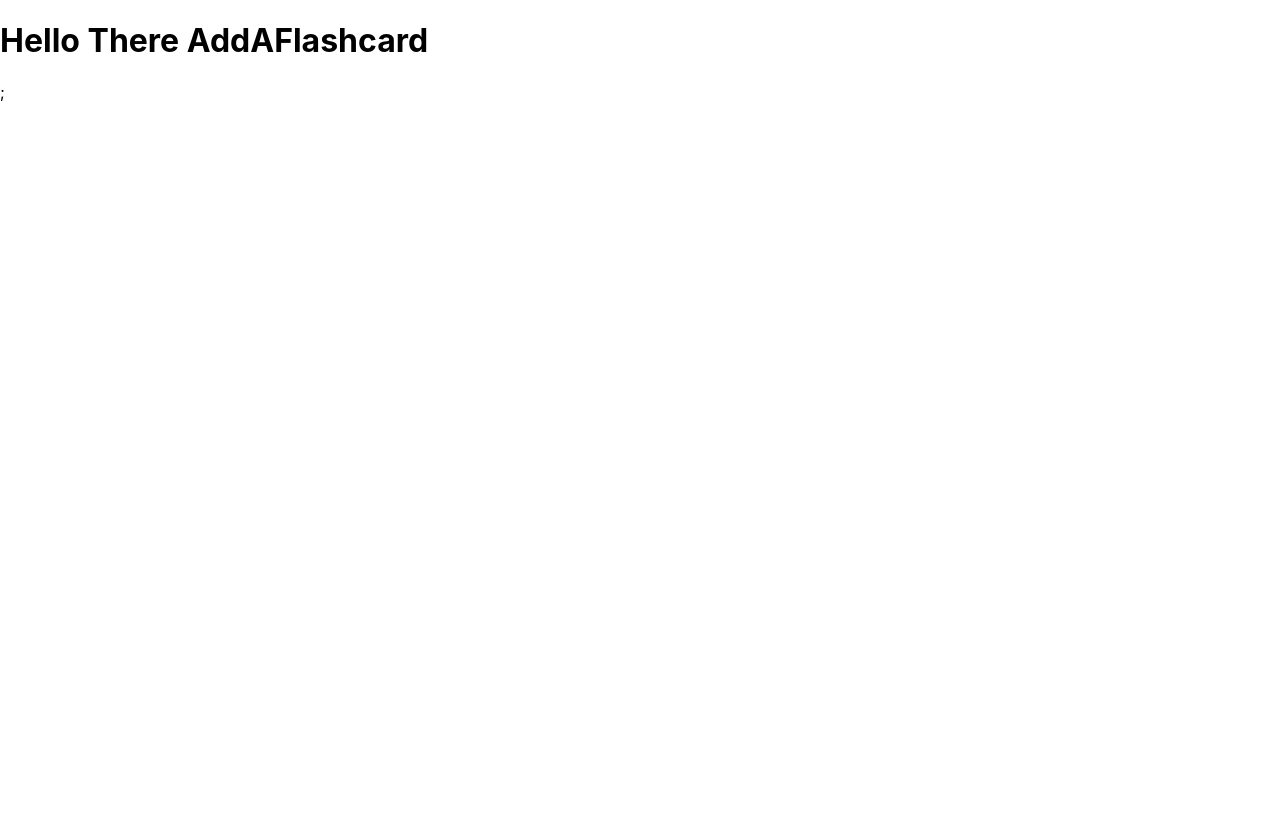
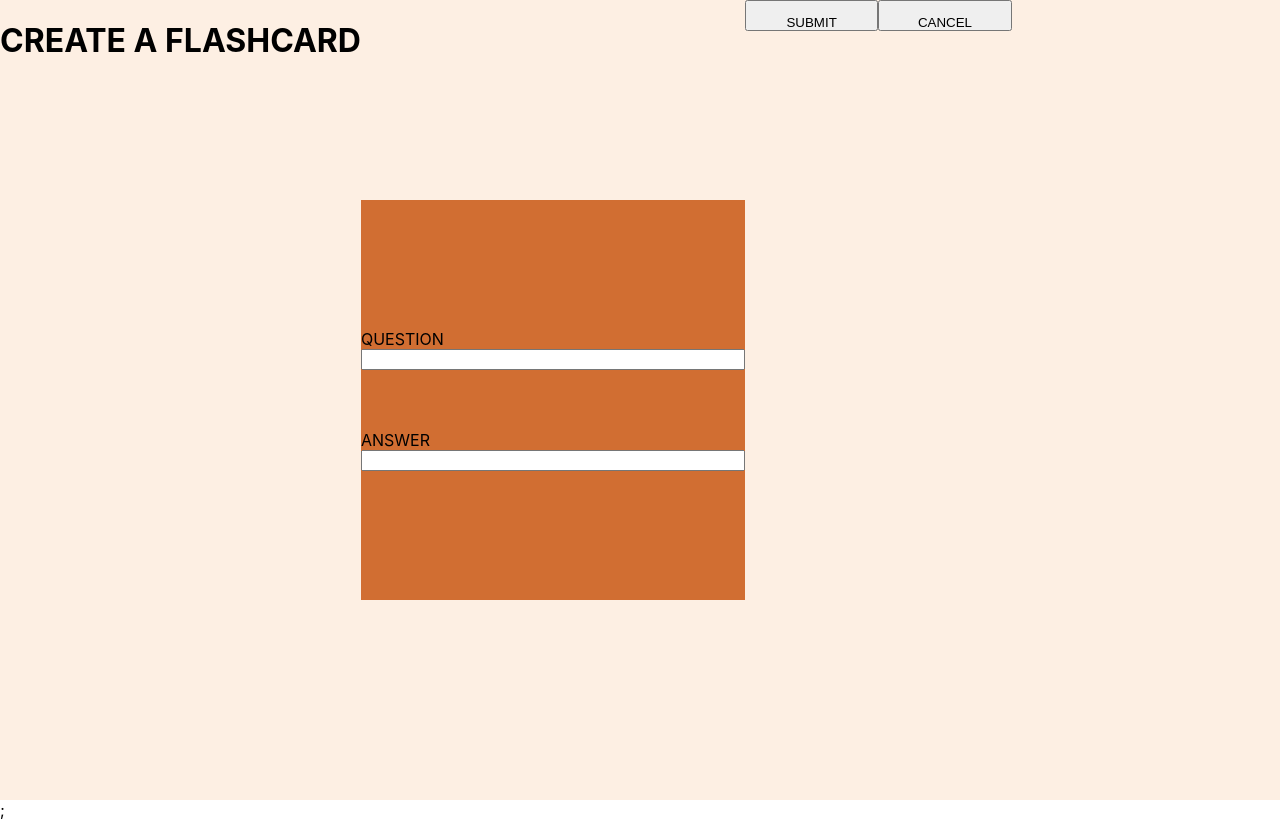
Before and after one commit to SchoolOfCode/bc14_w7_project-frontend-breaky-coders, a React (Create React App) app in the folder my-app/: page / in a window 1280 px wide. Both pictures are taken after a click on the button "Add A Flashcard". Built offline with nearby package versions, Linux system fonts and the light colour scheme.

Commit message:
All elements added to the Add Flashcard page with some styling in CSS

```diff
--- /dev/null
+++ b/my-app/src/components/AddAFlashcard/AddAFlashcard.css
@@ -0,0 +1,33 @@
+.addAFlashCard{
+    display: flex;
+    background-color: #fdefe3;
+    height: 100vh;
+}
+
+h1{
+    display: block;
+    text-align: center;
+
+}
+
+.flashcard-div{
+    display: flex;
+    background-color: #d16e32;
+    width: 30vw;
+    height: 50vh;
+    justify-content: center;
+    flex-direction: column;
+    align-self: center;
+}
+
+.submit{
+    width: 10em;
+    padding: 1em;
+    height: 2em;
+}
+
+.cancel{
+    width: 10em;
+    padding: 1em;
+    height: 2em;
+}
--- a/my-app/src/components/AddAFlashcard/index.js
+++ b/my-app/src/components/AddAFlashcard/index.js
@@ -1,5 +1,39 @@
+//We need a h1 ☑️
+//We need a div to contain the 2 inputs and the 2 labels ☑️
+//We need a card element in the middle of the page with 2 input fields
+//Card element has an outher border ☑️
+//Need to sort styling
+//Each input field has a label ☑️
+//Labels: Question and Answer ☑️
+//Two buttons at the bottom:
+//Buttons: Cancel and Submit ☑️
+//Buttons outside the div ☑️
+
+//Main element - colour cream ☑️
+  //h1
+    //DIV - colour - orange☑️
+      //Input field
+  //Buttons
+
+  import './AddAFlashcard.css'
+
 function AddAFlashcard() {
-  return <h1>Hello There AddAFlashcard</h1>;
+  return (
+  <main className='addAFlashCard'>
+  <h1>CREATE A FLASHCARD</h1>
+  <div className = 'flashcard-div'>
+    <label htmlFor="question">QUESTION</label>
+    <input type="text" name="question"/>
+    <br></br>
+    <br></br>
+    <br></br>
+    <label htmlFor="answer">ANSWER</label>
+    <input type="text" name="answer"/>
+  </div>
+    <button className="submit">SUBMIT</button>
+    <button className="cancel">CANCEL</button>
+  </main>
+  )
 }
 
 export default AddAFlashcard;
--- a/my-app/src/components/App/App.css
+++ b/my-app/src/components/App/App.css
@@ -1,5 +1,4 @@
-.App{
-  width: 100%;
+app{
   height: 100vh;
   background-color: #247976;
 }
--- a/my-app/src/index.css
+++ b/my-app/src/index.css
@@ -1,5 +1,10 @@
+*{
+  box-sizing: border-box;
+}
+
 body {
   margin: 0;
+  max-height: 100vh;
   font-family: -apple-system, BlinkMacSystemFont, 'Segoe UI', 'Roboto', 'Oxygen',
     'Ubuntu', 'Cantarell', 'Fira Sans', 'Droid Sans', 'Helvetica Neue',
     sans-serif;
```
